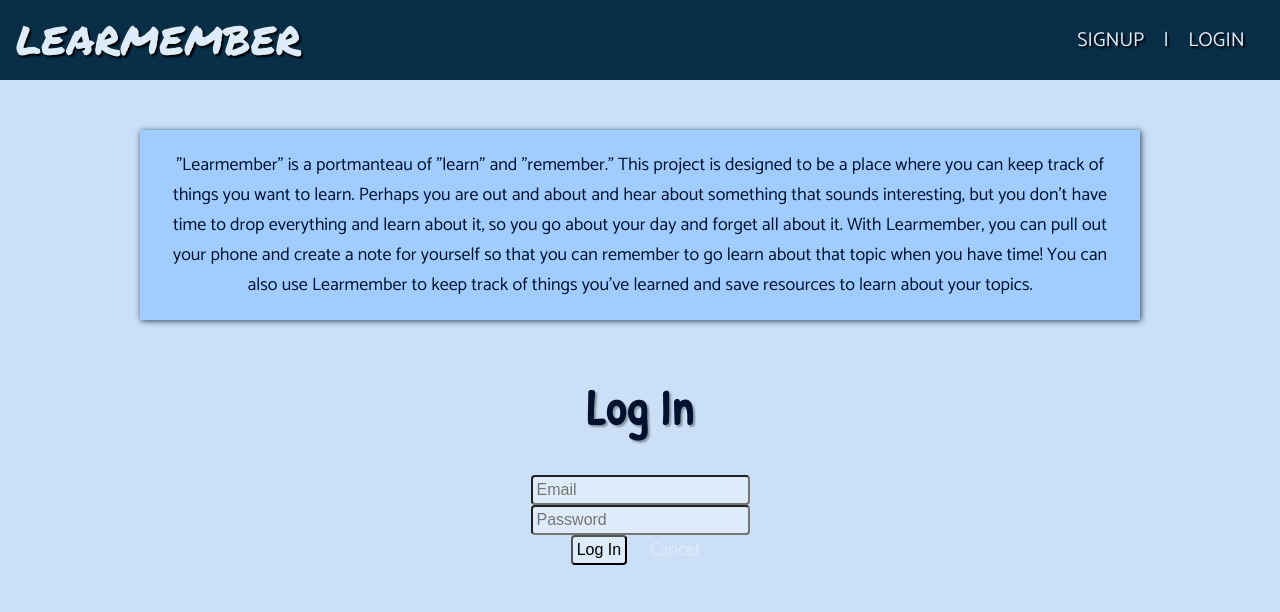
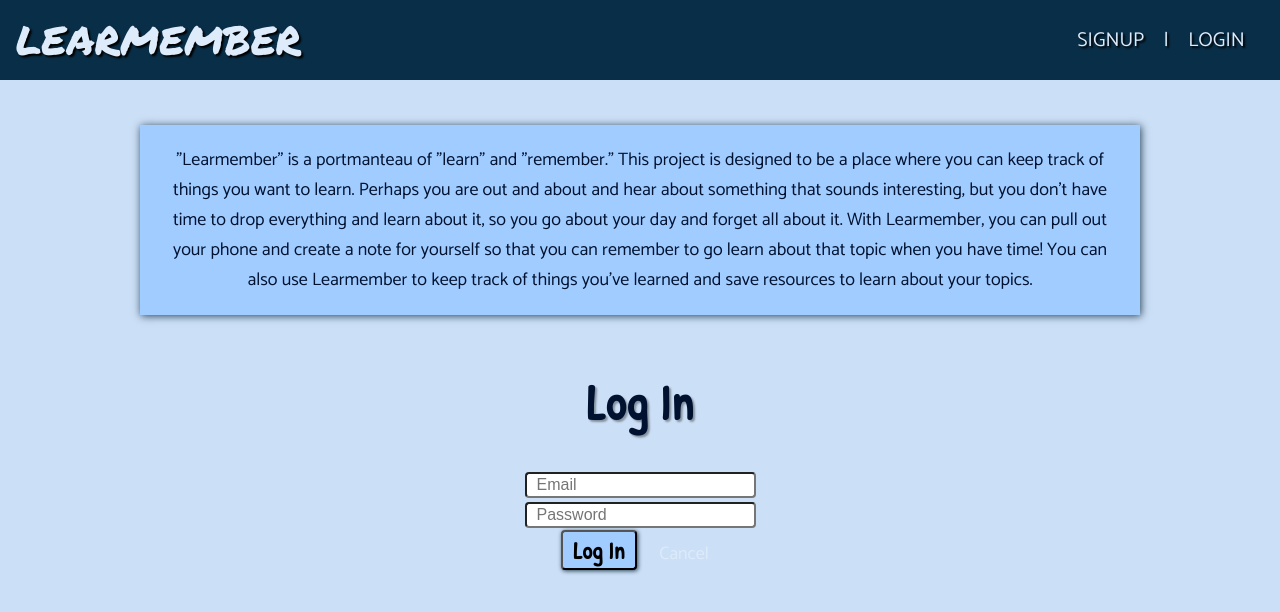
Before and after one commit to kimberlyalord/Learmember, a React (Create React App) app: page /login in a window 1280 px wide. Shown: the top 612 px of the page. Built offline with nearby package versions, Linux system fonts and the light colour scheme; no server answers.

Commit message:
add styling

```diff
--- a/src/index.css
+++ b/src/index.css
@@ -16,11 +16,23 @@ body {
 }
 
 input, select, button {
-  padding: 4px;
+  padding: 2px 10px;
   font-size: 16px;
   border-radius: 4px;
-  background-color: var(--header-text);
+  background-color: white;
   margin: 0 auto;
+}
+
+label {
+  padding: 10px 10px;
+}
+
+button {
+  font-weight: bold;
+  font-size: 24px;
+  font-family: 'Patrick Hand', cursive;
+  background-color: var(--card-background);
+  box-shadow: #274356 1px 1px 4px;
 }
 
 h1 {
--- a/src/pages/App/App.css
+++ b/src/pages/App/App.css
@@ -22,7 +22,7 @@
 
 .greeting, .about {
   background-color: var(--card-background);
-  box-shadow: #274356 1px 1px 6px;
+  box-shadow: #274356 1px 1px 8px;
 }
 
 .about {
```
